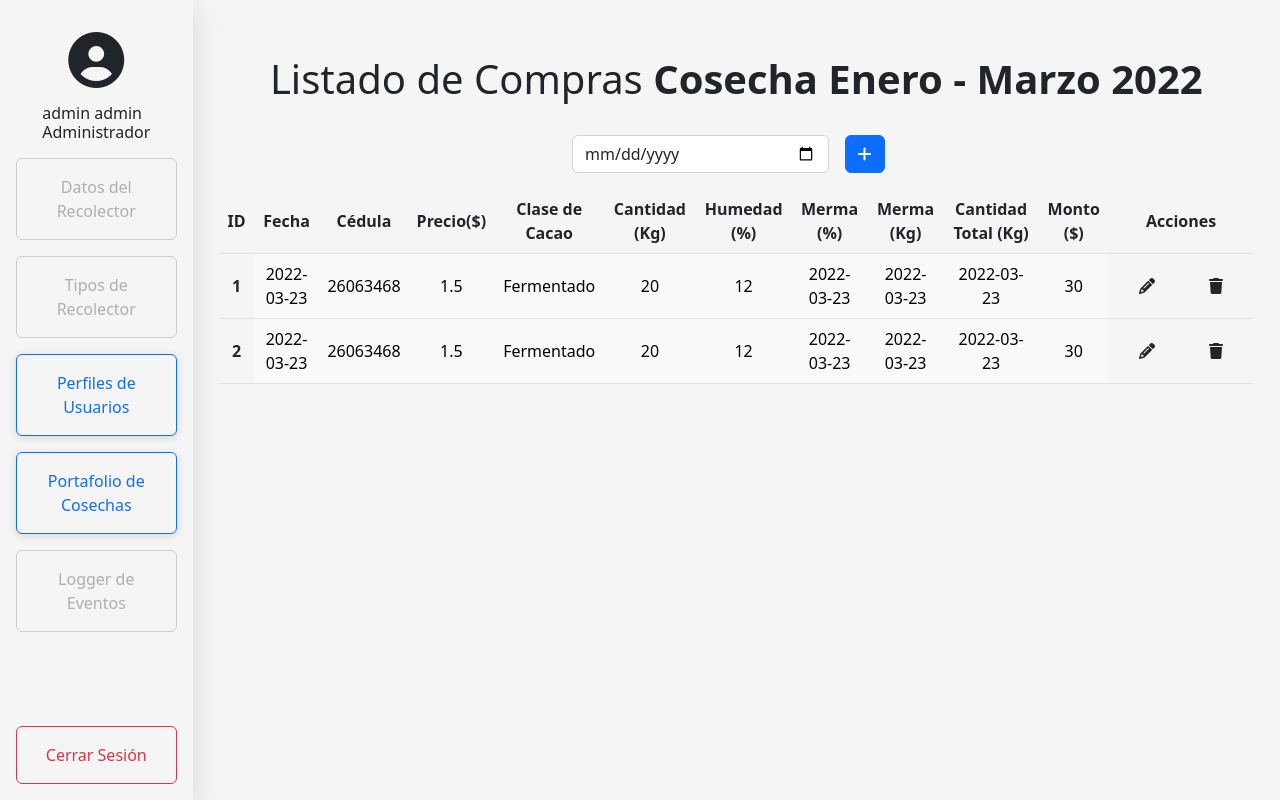
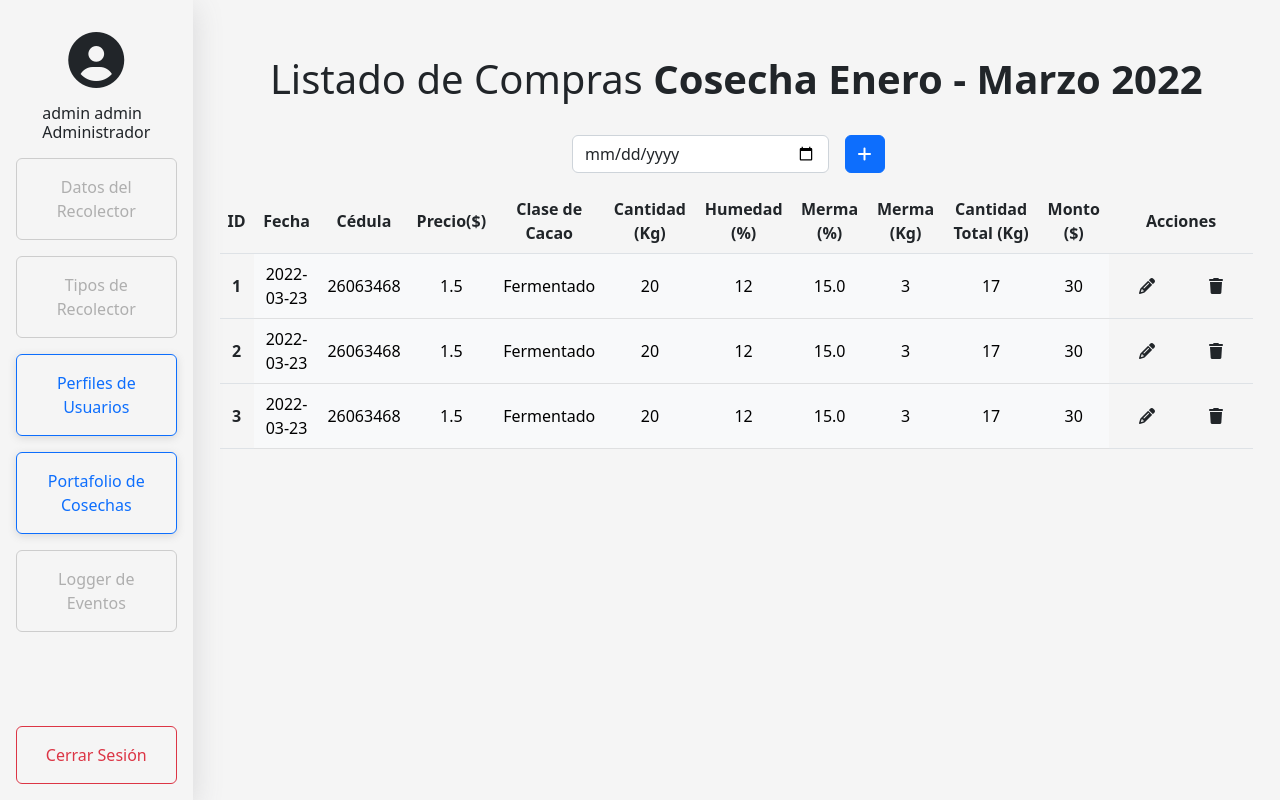
Before and after one commit to rcgamboan/flask-login, a Flask app: page /cosechas/compras/1 in a window 1280 px wide. Run offline with Flask 2, Linux system fonts and the light colour scheme; a user stored in the database is signed in; parts of the project's set-up code (start-up, migrations or seed data) failed here and were passed over; some libraries are stand-ins or nearby versions.

Commit message:
Arregla compras

```diff
--- a/src/app.py
+++ b/src/app.py
@@ -601,5 +601,5 @@
     agregarUsuario("admin","admin","admin","admin",0,1,0)
     agregarTipoRecolector("Revendedor 2",1.5)
     # agregarRecolector(26063468,"Carlos","Garcia","04124536562","04245637467","El Hatillo","El Cafetal",1)
-    generarCompra("2022-03-23",26063468,"Fermentado",20,1,12)
+    generarCompra("2022-03-23",26063468,"Fermentado",20,1,"Demasiado oscuro",12,3)
     app.run()
--- a/src/templates/compras.html
+++ b/src/templates/compras.html
@@ -149,9 +149,9 @@
                     <td class="table-light tdEdit" type="username" id="username">{{compra.cacao}}</td>
                     <td class="table-light tdEdit" type="username" id="username">{{compra.cantidad}}</td>
                     <td class="table-light tdEdit" type="username" id="username">{{compra.humedad}}</td>
-                    <td class="table-light tdEdit" type="username" id="username">{{compra.fecha}}</td>
-                    <td class="table-light tdEdit" type="username" id="username">{{compra.fecha}}</td>
-                    <td class="table-light tdEdit" type="username" id="username">{{compra.fecha}}</td>
+                    <td class="table-light tdEdit" type="username" id="username">{{(compra.merma * 100)/compra.cantidad}}</td>
+                    <td class="table-light tdEdit" type="username" id="username">{{compra.merma}}</td>
+                    <td class="table-light tdEdit" type="username" id="username">{{compra.cantidad - compra.merma}}</td>
                     <td class="table-light tdEdit" type="username" id="username">{{compra.monto}}</td>
                   </form>
                   <td class="col-1">
```
Also changed, not shown: src/usuarios.sqlite.
